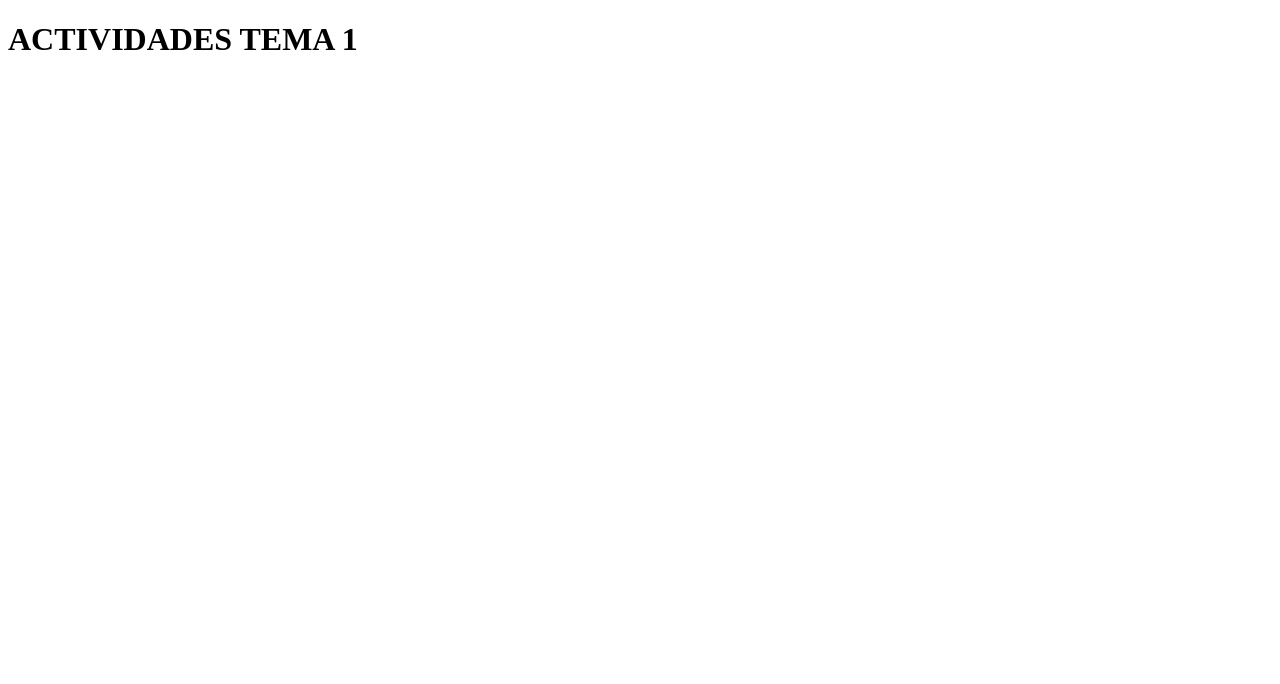
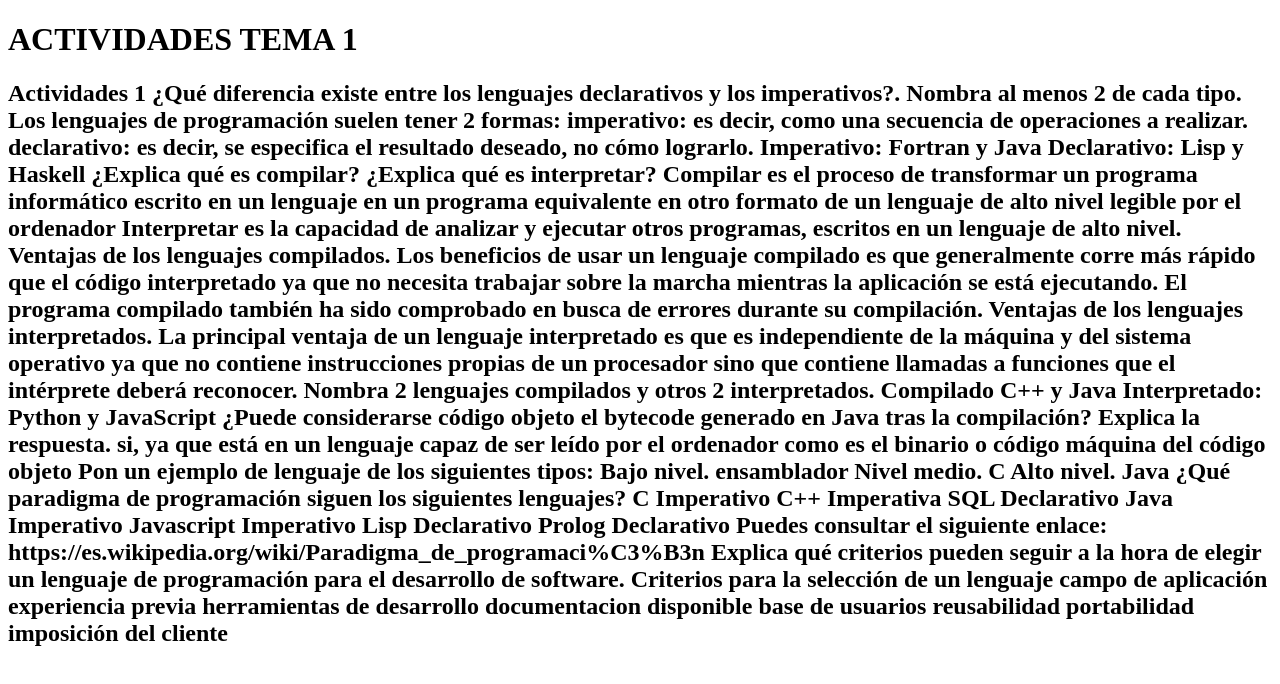
Before and after one commit to JorgeRN18/JorgeRN18.github.io, a plain HTML site: page TEMA1/tema1.html in a window 1280 px wide. Drawn offline with Linux system fonts and the light colour scheme.

Commit message:
Update tema1.html

```diff
--- a/TEMA1/tema1.html
+++ b/TEMA1/tema1.html
@@ -6,5 +6,67 @@
 </head>
 <body>
   <h1> ACTIVIDADES TEMA 1 </h1>
+	<h2> Actividades 1
+¿Qué diferencia existe entre los lenguajes declarativos y los imperativos?. Nombra al menos 2 de cada tipo.
+
+Los lenguajes de programación suelen tener 2 formas: imperativo: es decir, como una secuencia de operaciones a realizar. declarativo: es decir, se especifica el resultado deseado, no cómo lograrlo.
+
+Imperativo: Fortran y Java
+Declarativo: Lisp y Haskell
+
+¿Explica qué es compilar? ¿Explica qué es interpretar?
+
+Compilar es el proceso de transformar un programa informático escrito en un lenguaje en un programa equivalente en otro formato de un lenguaje de alto nivel legible por el ordenador
+Interpretar es la capacidad de analizar y ejecutar otros programas, escritos en un lenguaje de alto nivel.
+
+Ventajas de los lenguajes compilados.
+
+Los beneficios de usar un lenguaje compilado es que generalmente corre más rápido que el código interpretado ya que no necesita trabajar sobre la marcha mientras la aplicación se está ejecutando. El programa compilado también ha sido comprobado en busca de errores durante su compilación.
+
+Ventajas de los lenguajes interpretados.
+
+La principal ventaja de un lenguaje interpretado es que es independiente de la máquina y del sistema operativo ya que no contiene instrucciones propias de un procesador sino que contiene llamadas a funciones que el intérprete deberá reconocer.
+
+Nombra 2 lenguajes compilados y otros 2 interpretados.
+
+Compilado C++ y Java
+Interpretado: Python y JavaScript
+
+¿Puede considerarse código objeto el bytecode generado en Java tras la compilación? Explica la respuesta.
+
+si, ya que está en un lenguaje capaz de ser leído por el ordenador como es el binario o código máquina del código objeto
+
+Pon un ejemplo de lenguaje de los siguientes tipos:
+
+Bajo nivel. ensamblador
+Nivel medio. C
+Alto nivel. Java
+
+
+
+¿Qué paradigma de programación siguen los siguientes lenguajes?
+
+C Imperativo
+C++ Imperativa
+SQL Declarativo
+Java Imperativo
+Javascript Imperativo
+Lisp Declarativo
+Prolog Declarativo
+Puedes consultar el siguiente enlace:
+
+https://es.wikipedia.org/wiki/Paradigma_de_programaci%C3%B3n
+
+Explica qué criterios pueden seguir a la hora de elegir un lenguaje de programación para el desarrollo de software.
+
+Criterios para la selección de un lenguaje
+campo de aplicación
+experiencia previa
+herramientas de desarrollo
+documentacion disponible
+base de usuarios
+reusabilidad
+portabilidad
+imposición del cliente  </h2>
 </body>
 </html>
```
